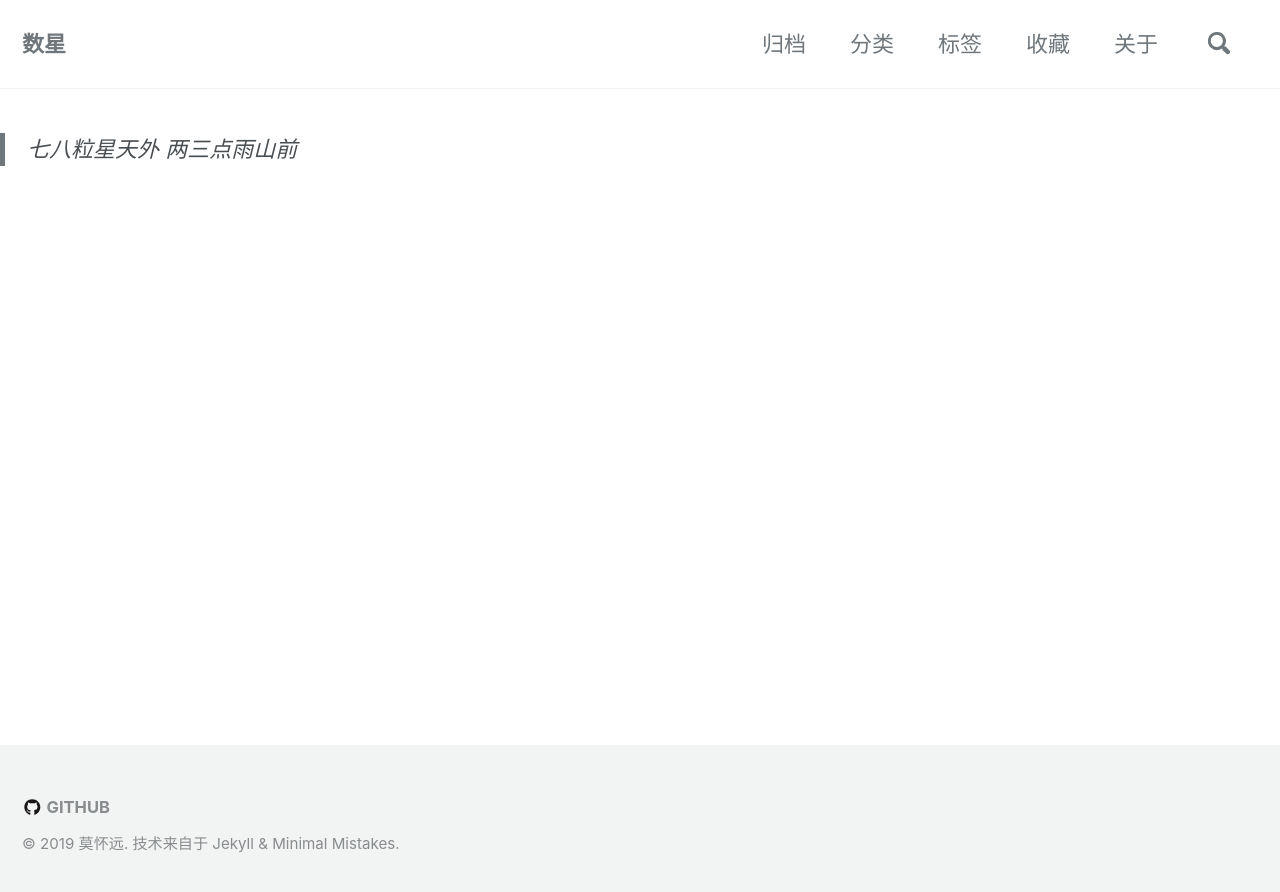
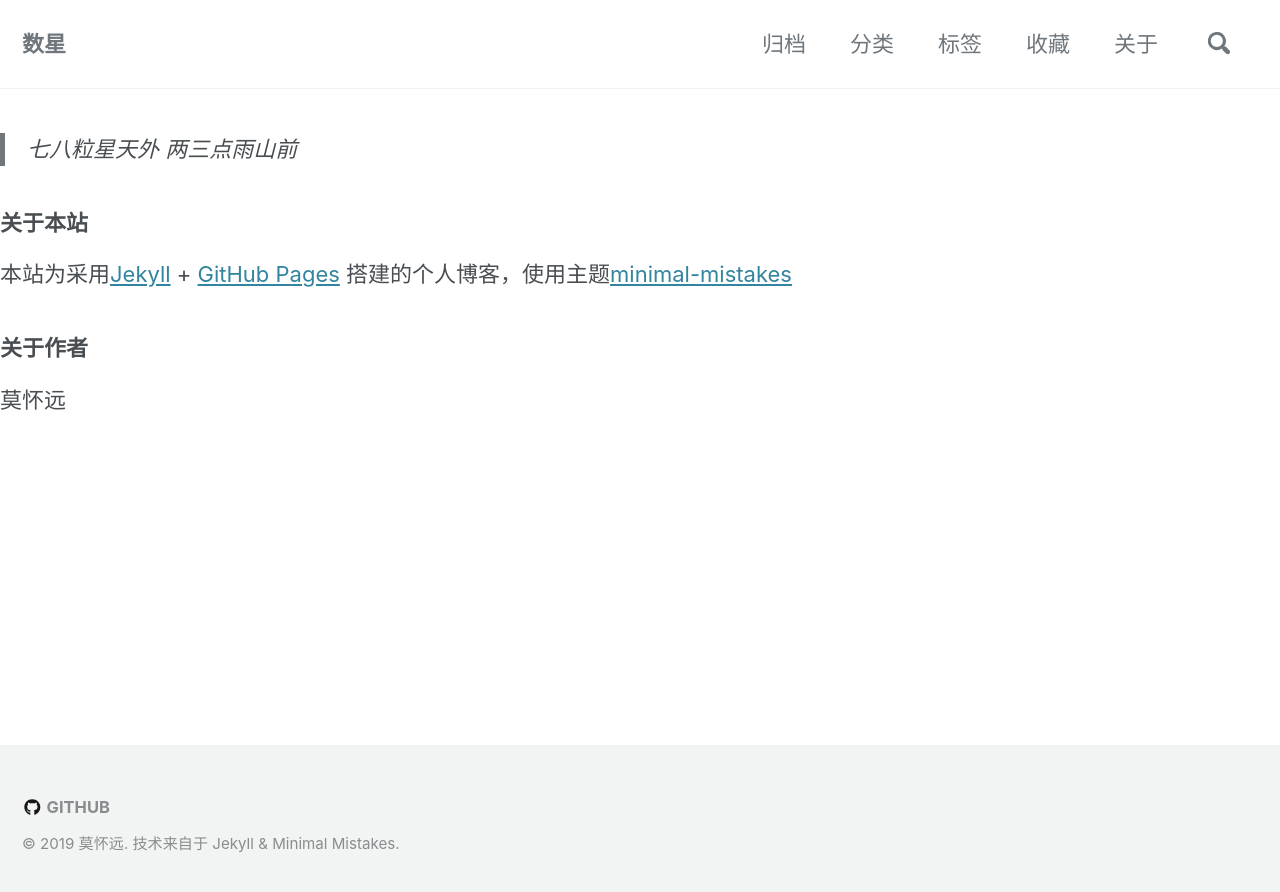
Before and after one commit to kuangyl0212/kuangyl0212.github.io.bak, a Jekyll site: the page built from _pages/about.md, in a window 1280 px wide. Shown: the top 892 px of the page. Built offline with Jekyll 4.4.1, drawn with Linux system fonts in a browser that asks for light colours; cached includes are drawn as plain includes; nearby versions of some CDN libraries; our own code applies the rules of GitHub Pages for plain Markdown files.

Commit message:
update about

```diff
--- a/_pages/404.html
+++ b/_pages/404.html
@@ -5,7 +5,7 @@ sitemap: false
 permalink: /404.html
 ---
 
-<!-- <!DOCTYPE html> -->
+<!DOCTYPE html>
 <html>
 <head>
   <title>Page Not Found</title>
--- a/_pages/about.md
+++ b/_pages/about.md
@@ -5,4 +5,16 @@ sitemap: false
 permalink: /about/
 ---
 
+
 > 七八粒星天外 两三点雨山前
+
+### 关于本站
+本站为采用[Jekyll][jekyll-home] + [GitHub Pages][gh-home] 搭建的个人博客，使用主题[minimal-mistakes][mm-home]
+
+
+### 关于作者
+莫怀远
+
+[jekyll-home]: https://jekyllrb.com/
+[gh-home]: https://pages.github.com/
+[mm-home]: https://mademistakes.com/work/minimal-mistakes-jekyll-theme/
```
